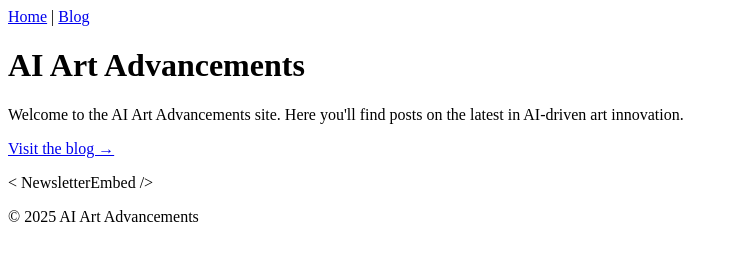
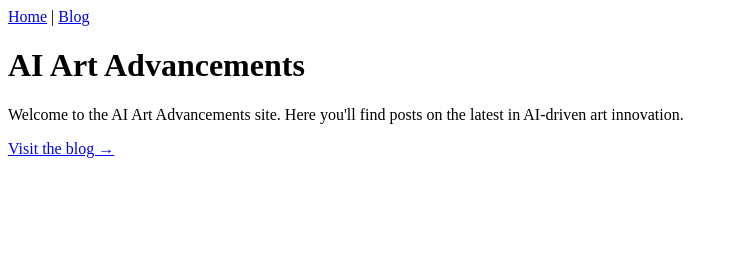
Before and after one commit to kfaist/ai-art-advancements-site, an Astro site: page / in a window 1280 px wide. Shown: the whole page, without its empty margins (0-734 px from the left). Built offline with nearby package versions, Linux system fonts and the light colour scheme; Astro itself is replaced by a stand-in of ours.

Commit message:
fix: render NewsletterEmbed component correctly

```diff
--- a/src/layouts/Base.astro
+++ b/src/layouts/Base.astro
@@ -26,9 +26,8 @@ import NewsletterEmbed from '../components/NewsletterEmbed.astro';
 <slot />
     </main>
     <footer>
-<  NewsletterEmbed />
 
-      <p>&copy; 2025 AI Art Advancements</p>
+      <NewsletterEmbed />
     </footer>
   </body>
 </html>
```
